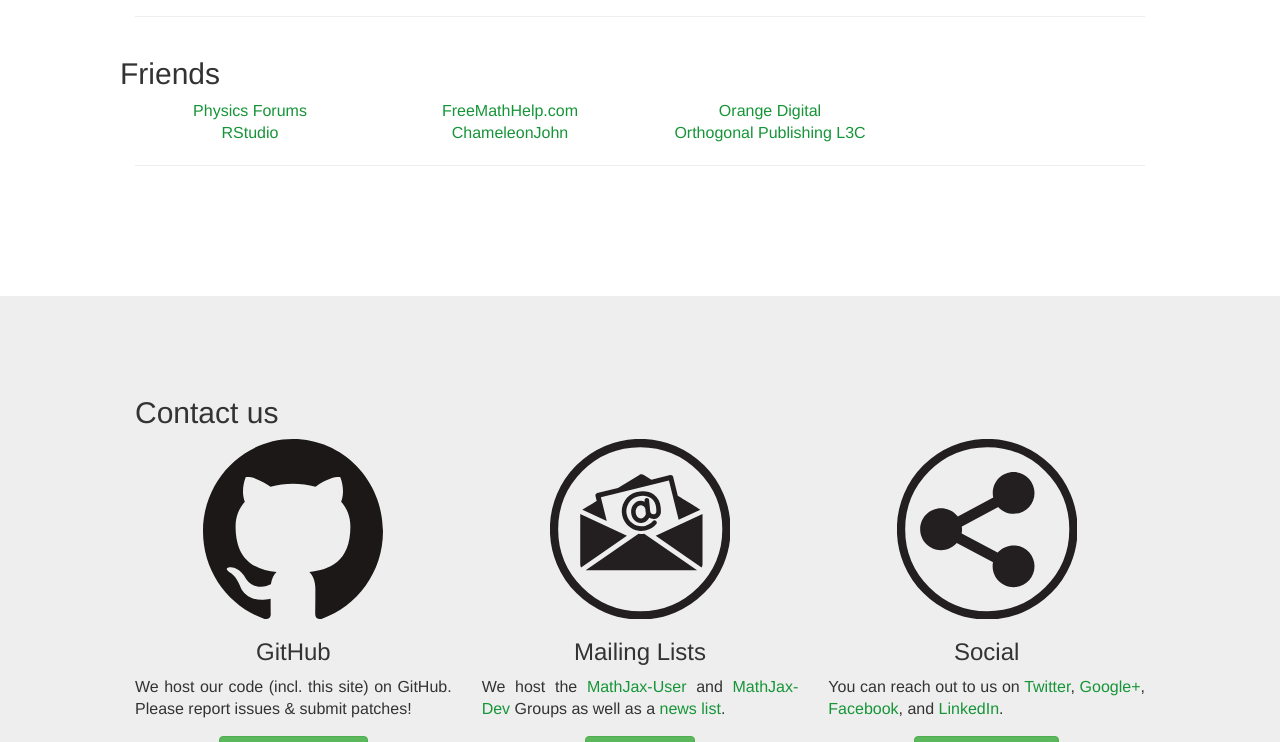
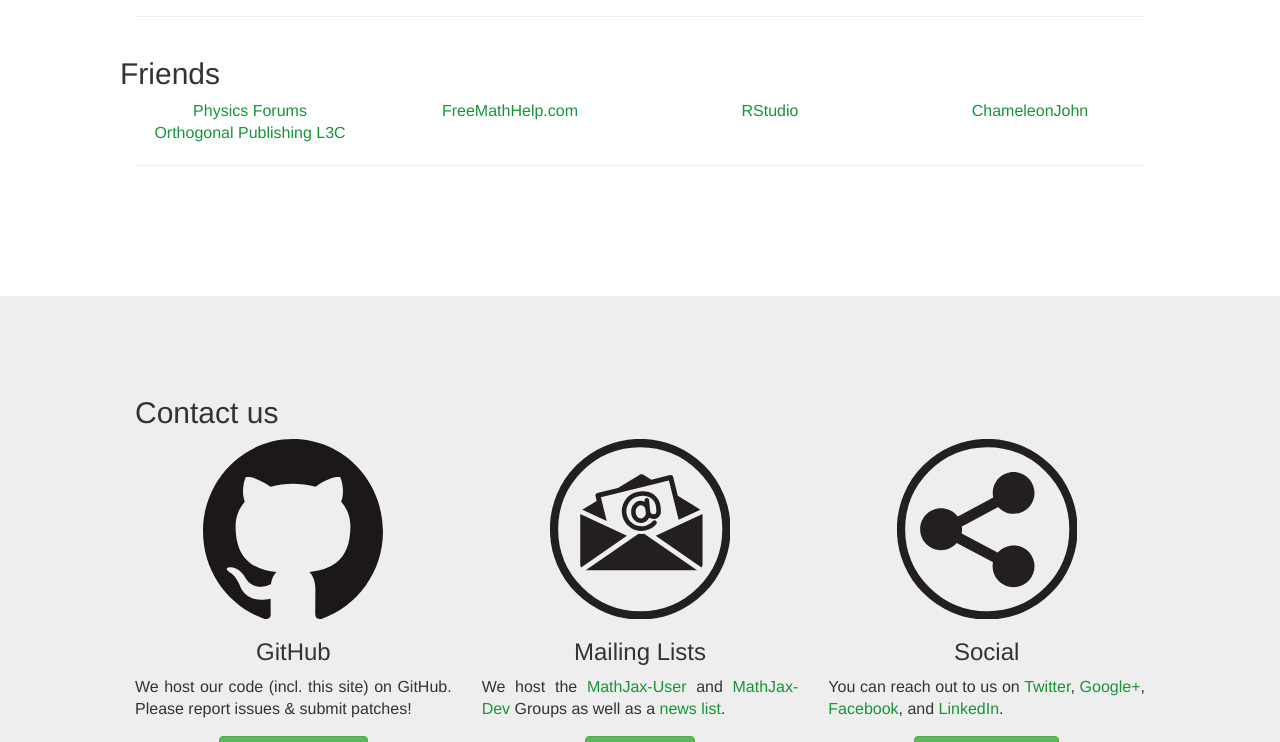
Before and after one commit to mathjax/MathJax-website, a Jekyll site: the page built from index.html, in a window 1280 px wide and 900 px high, scrolled down 3014 px, cut to the strip 158-900 px from the top of the window. Built offline with Jekyll 4.4.1, drawn with Linux system fonts in a browser that asks for light colours; nearby versions of some CDN libraries; formulas are drawn with MathJax 3.

Commit message:
frontpage: update sponsors

```diff
--- a/index.html
+++ b/index.html
@@ -297,8 +297,6 @@ For more information, please visit <a href='http://www.elsevier.com'>www.elsevie
       <h2>Friends</h2>
       <a class="col-xs-6 col-md-3 text-center" href="http://www.physicsforums.com">Physics Forums</a>
       <a class="col-xs-6 col-md-3 text-center" href="http://www.freemathhelp.com">FreeMathHelp.com</a>
-      <a class="col-xs-6 col-md-3 text-center" href="http://www.orangedigital.com.au/">Orange Digital</a>
-      <span class="clearfix"></span>
       <a class="col-xs-6 col-md-3 text-center" href="http://www.rstudio.com/">RStudio</a>
       <a class="col-xs-6 col-md-3 text-center" href="http://www.chameleonjohn.com/">ChameleonJohn</a>
       <a class="col-xs-6 col-md-3 text-center" href="http://www.orthogonalpublishing.com/">Orthogonal Publishing L3C</a>
```
